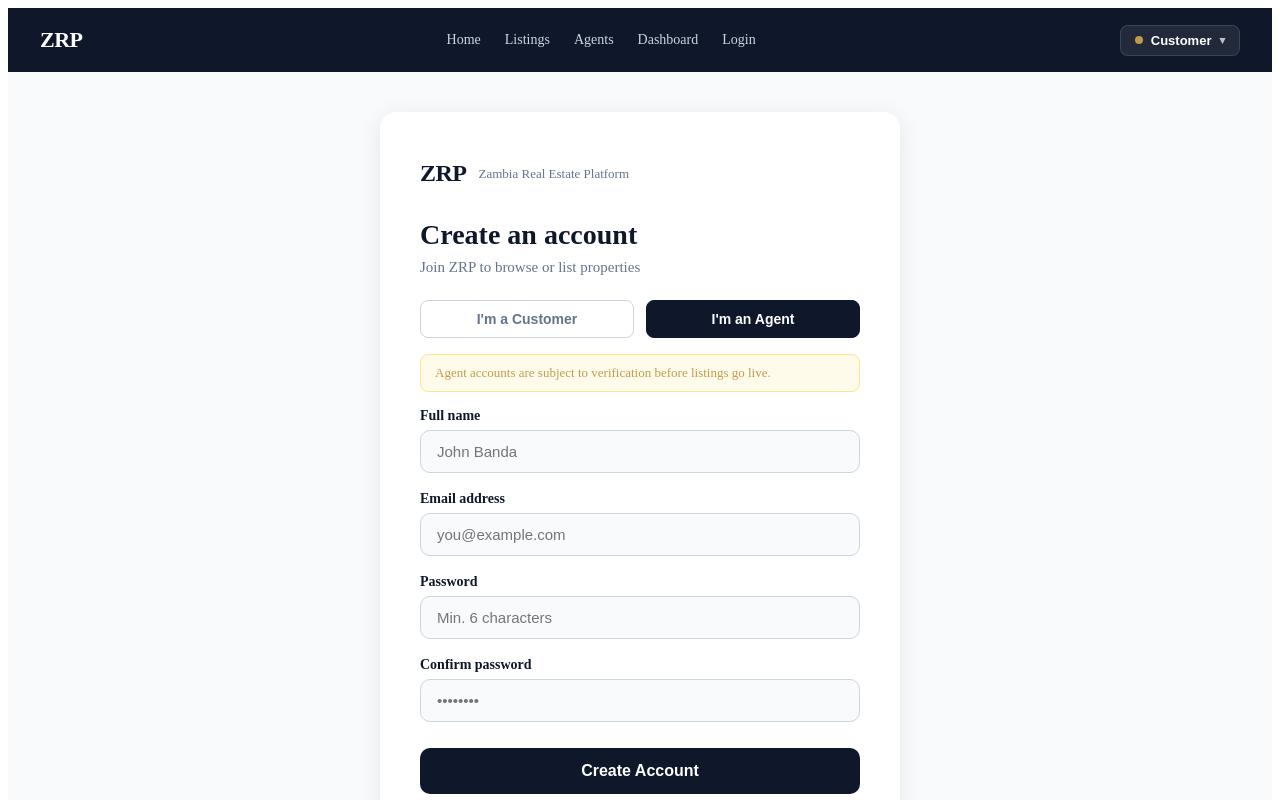
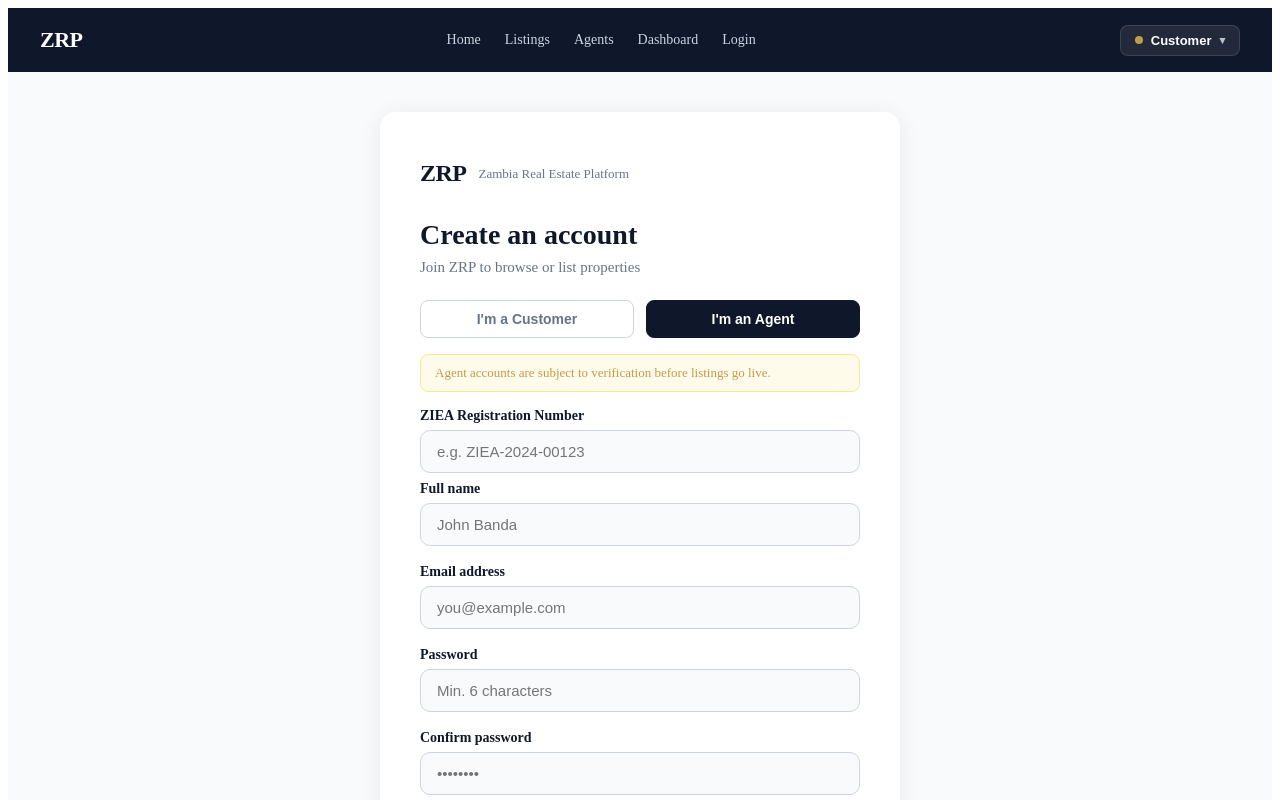
Before and after one commit to Samuelzulu/zambia-real-estate-platform, a React (Vite) app: page /register in a window 1280 px wide. Both pictures are taken after a click on the button "I'm an Agent". Shown: the top 800 px of the page. Built offline with nearby package versions, Linux system fonts and the light colour scheme.

Commit message:
Add ZIEA registration number field to Register component and improve validation messages

```diff
--- a/src/pages/Register.jsx
+++ b/src/pages/Register.jsx
@@ -20,11 +20,17 @@ function Register() {
     const next = {};
     if (!form.fullName.trim()) next.fullName = "Full name is required";
     if (!form.email.trim()) next.email = "Email is required";
-    else if (!/\S+@\S+\.\S+/.test(form.email)) next.email = "Enter a valid email";
+    else if (!/\S+@\S+\.\S+/.test(form.email))
+      next.email = "Enter a valid email";
     if (!form.password) next.password = "Password is required";
-    else if (form.password.length < 6) next.password = "Password must be at least 6 characters";
-    if (!form.confirmPassword) next.confirmPassword = "Please confirm your password";
-    else if (form.password !== form.confirmPassword) next.confirmPassword = "Passwords do not match";
+    else if (form.password.length < 6)
+      next.password = "Password must be at least 6 characters";
+    if (!form.confirmPassword)
+      next.confirmPassword = "Please confirm your password";
+    else if (form.password !== form.confirmPassword)
+      next.confirmPassword = "Passwords do not match";
+    if (role === "agent" && !form.zieaId?.trim())
+      next.zieaId = "ZIEA registration number is required";
     return next;
   };
 
@@ -43,7 +49,6 @@ function Register() {
   return (
     <div style={styles.page}>
       <div style={styles.card}>
-
         {/* Brand */}
         <div style={styles.brand}>
           <span style={styles.brandText}>ZRP</span>
@@ -58,7 +63,9 @@ function Register() {
           <button
             type="button"
             onClick={() => setRole("customer")}
-            style={role === "customer" ? styles.roleActive : styles.roleInactive}
+            style={
+              role === "customer" ? styles.roleActive : styles.roleInactive
+            }
           >
             I'm a Customer
           </button>
@@ -72,16 +79,40 @@ function Register() {
         </div>
 
         {role === "agent" && (
-          <p style={styles.agentNote}>
-            Agent accounts are subject to verification before listings go live.
-          </p>
+          <>
+            <p style={styles.agentNote}>
+              Agent accounts are subject to verification before listings go
+              live.
+            </p>
+            <div style={styles.fieldGroup}>
+              <label htmlFor="zieaId" style={styles.label}>
+                ZIEA Registration Number
+              </label>
+              <input
+                id="zieaId"
+                name="zieaId"
+                type="text"
+                value={form.zieaId || ""}
+                onChange={handleChange}
+                placeholder="e.g. ZIEA-2024-00123"
+                style={{
+                  ...styles.input,
+                  border: errors.zieaId
+                    ? "1px solid #EF4444"
+                    : "1px solid #CBD5E1",
+                }}
+              />
+              {errors.zieaId && <p style={styles.error}>{errors.zieaId}</p>}
+            </div>
+          </>
         )}
 
         <form onSubmit={handleSubmit} style={styles.form}>
-
           {/* Full Name */}
           <div style={styles.fieldGroup}>
-            <label htmlFor="fullName" style={styles.label}>Full name</label>
+            <label htmlFor="fullName" style={styles.label}>
+              Full name
+            </label>
             <input
               id="fullName"
               name="fullName"
@@ -91,7 +122,9 @@ function Register() {
               placeholder="John Banda"
               style={{
                 ...styles.input,
-                border: errors.fullName ? "1px solid #EF4444" : "1px solid #CBD5E1",
+                border: errors.fullName
+                  ? "1px solid #EF4444"
+                  : "1px solid #CBD5E1",
               }}
             />
             {errors.fullName && <p style={styles.error}>{errors.fullName}</p>}
@@ -99,7 +132,9 @@ function Register() {
 
           {/* Email */}
           <div style={styles.fieldGroup}>
-            <label htmlFor="email" style={styles.label}>Email address</label>
+            <label htmlFor="email" style={styles.label}>
+              Email address
+            </label>
             <input
               id="email"
               name="email"
@@ -109,7 +144,9 @@ function Register() {
               placeholder="you@example.com"
               style={{
                 ...styles.input,
-                border: errors.email ? "1px solid #EF4444" : "1px solid #CBD5E1",
+                border: errors.email
+                  ? "1px solid #EF4444"
+                  : "1px solid #CBD5E1",
               }}
             />
             {errors.email && <p style={styles.error}>{errors.email}</p>}
@@ -117,7 +154,9 @@ function Register() {
 
           {/* Password */}
           <div style={styles.fieldGroup}>
-            <label htmlFor="password" style={styles.label}>Password</label>
+            <label htmlFor="password" style={styles.label}>
+              Password
+            </label>
             <input
               id="password"
               name="password"
@@ -127,7 +166,9 @@ function Register() {
               placeholder="Min. 6 characters"
               style={{
                 ...styles.input,
-                border: errors.password ? "1px solid #EF4444" : "1px solid #CBD5E1",
+                border: errors.password
+                  ? "1px solid #EF4444"
+                  : "1px solid #CBD5E1",
               }}
             />
             {errors.password && <p style={styles.error}>{errors.password}</p>}
@@ -135,7 +176,9 @@ function Register() {
 
           {/* Confirm Password */}
           <div style={styles.fieldGroup}>
-            <label htmlFor="confirmPassword" style={styles.label}>Confirm password</label>
+            <label htmlFor="confirmPassword" style={styles.label}>
+              Confirm password
+            </label>
             <input
               id="confirmPassword"
               name="confirmPassword"
@@ -145,10 +188,14 @@ function Register() {
               placeholder="••••••••"
               style={{
                 ...styles.input,
-                border: errors.confirmPassword ? "1px solid #EF4444" : "1px solid #CBD5E1",
+                border: errors.confirmPassword
+                  ? "1px solid #EF4444"
+                  : "1px solid #CBD5E1",
               }}
             />
-            {errors.confirmPassword && <p style={styles.error}>{errors.confirmPassword}</p>}
+            {errors.confirmPassword && (
+              <p style={styles.error}>{errors.confirmPassword}</p>
+            )}
           </div>
 
           <button type="submit" style={styles.button}>
@@ -166,7 +213,6 @@ function Register() {
         <Link to="/login" style={styles.loginLink}>
           Sign in
         </Link>
-
       </div>
     </div>
   );
```
